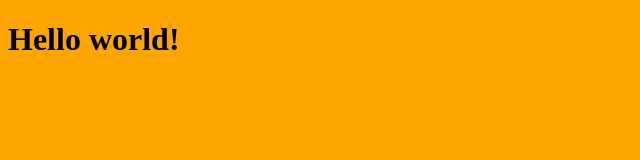
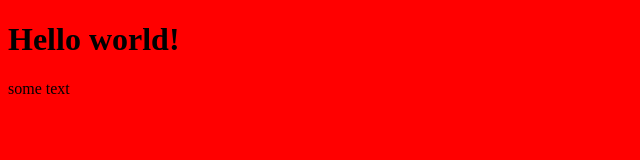
Before and after one commit to Denoro55/phpstorm, a plain HTML site: page index.html in a window 1280 px wide. Shown: the whole page, without its empty margins (0-640 px from the left). Drawn offline with Linux system fonts and the light colour scheme.

Commit message:
second commit

```diff
--- a/index.html
+++ b/index.html
@@ -7,5 +7,6 @@
 </head>
 <body>
     <h1>Hello world!</h1>
+<p>some text</p>
 </body>
 </html>
--- a/main.css
+++ b/main.css
@@ -1,3 +1,3 @@
 body{
-    background: orange;
+    background: red;
 }
```
Also changed, not shown: 1 other file.
